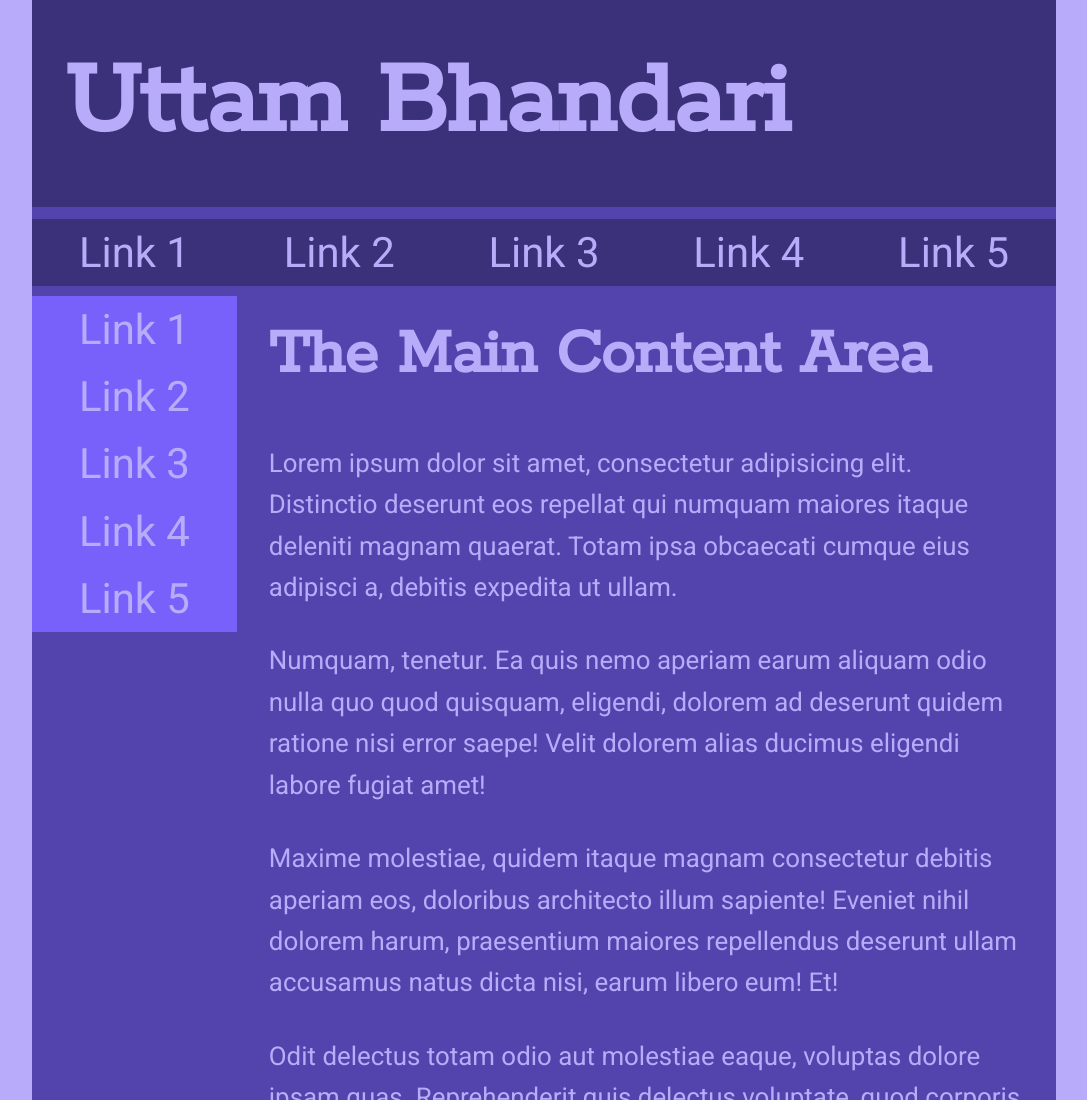
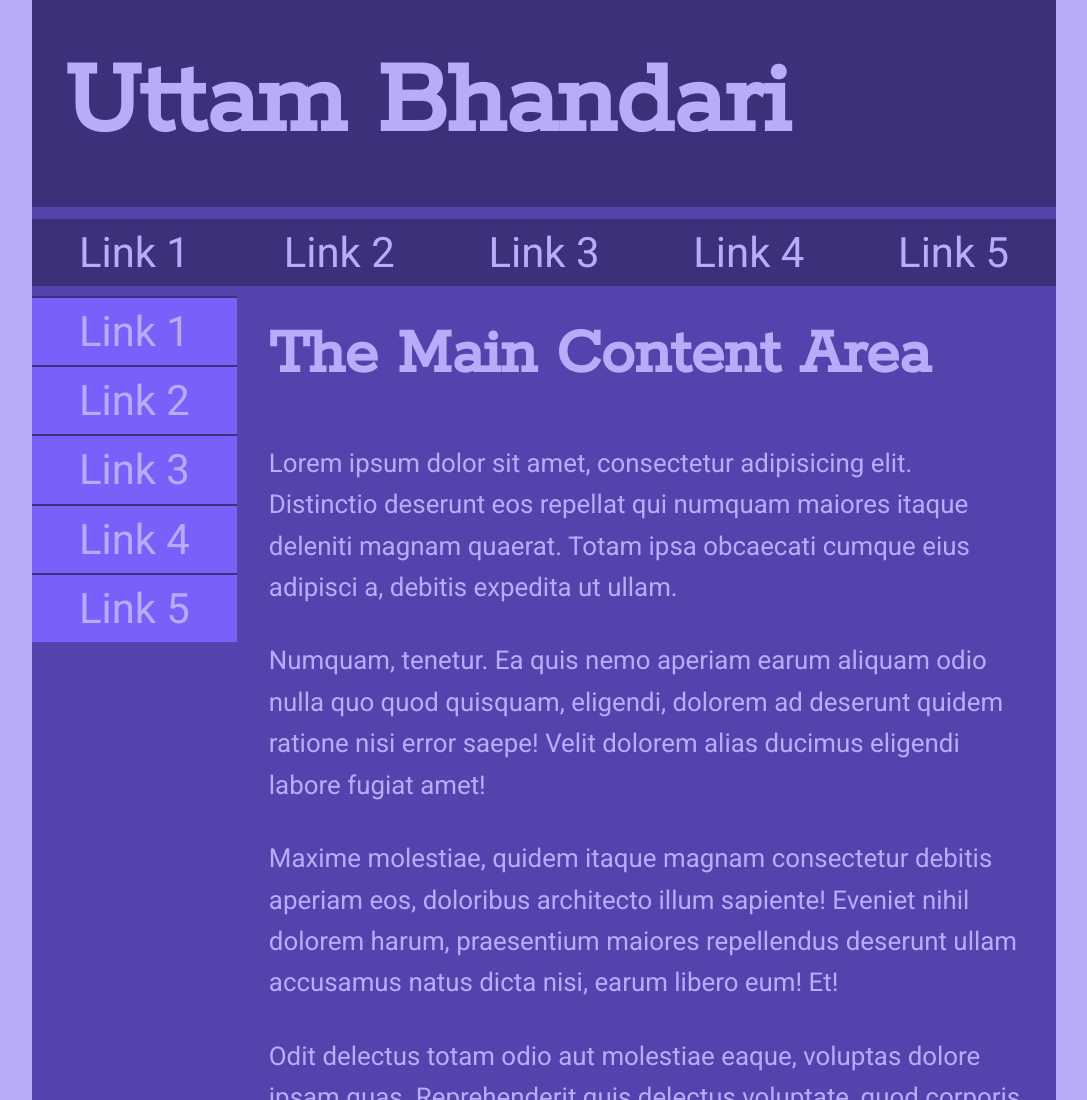
Before and after one commit to uttsweb/nav, a plain HTML site: page index.html in a window 1280 px wide. Shown: the top 1100 px of the page, without its empty margins (96-1183 px from the left). Drawn offline with Linux system fonts and the light colour scheme; a web font is replaced by a local one.

Commit message:
Update menu.css

```diff
--- a/menu.css
+++ b/menu.css
@@ -114,7 +114,7 @@ header{
             display: block;
             color: #B8ACFA;
             text-decoration: none;
-
+            border-top: 2px solid #3B307A;
 
 
 
```
